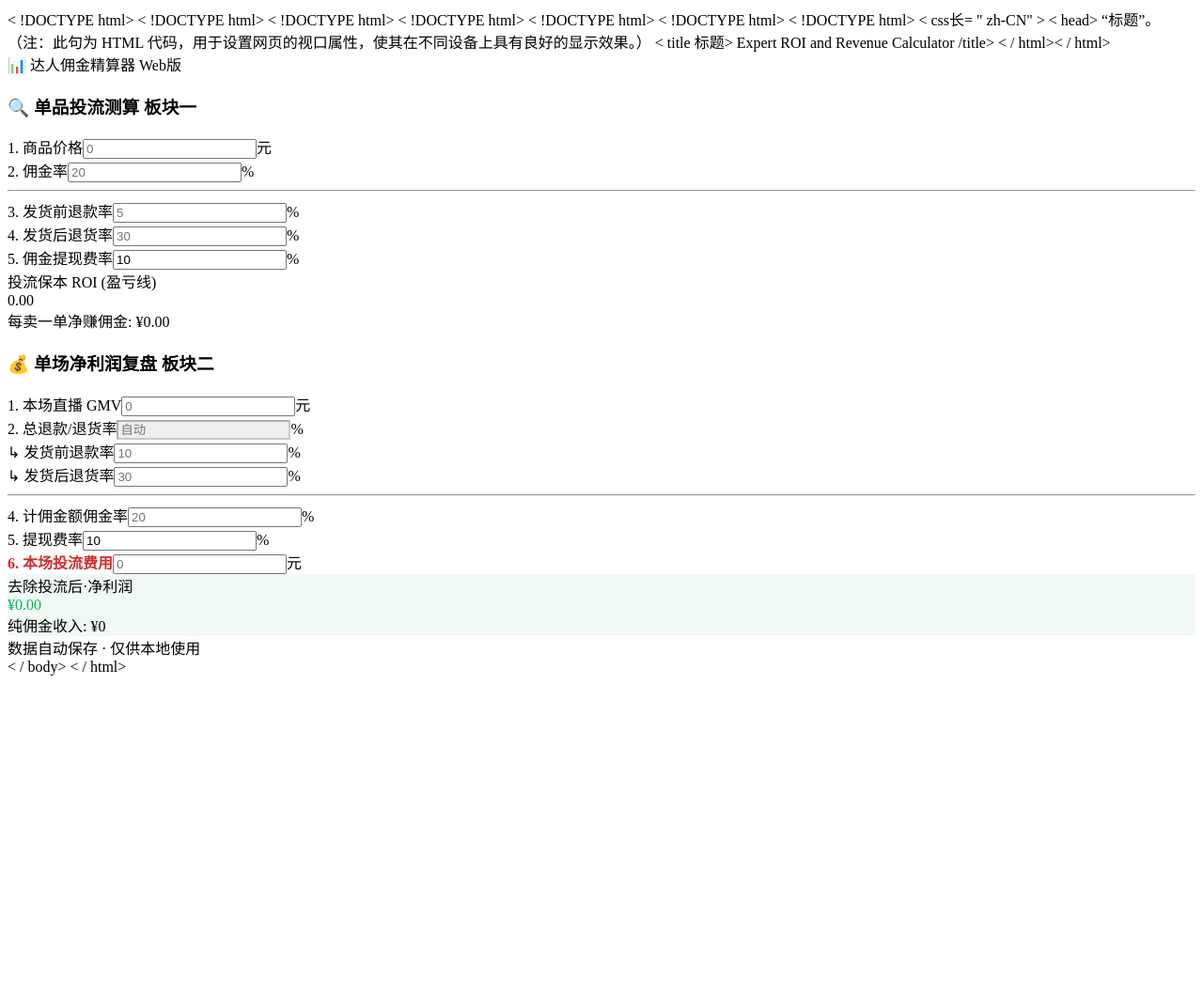
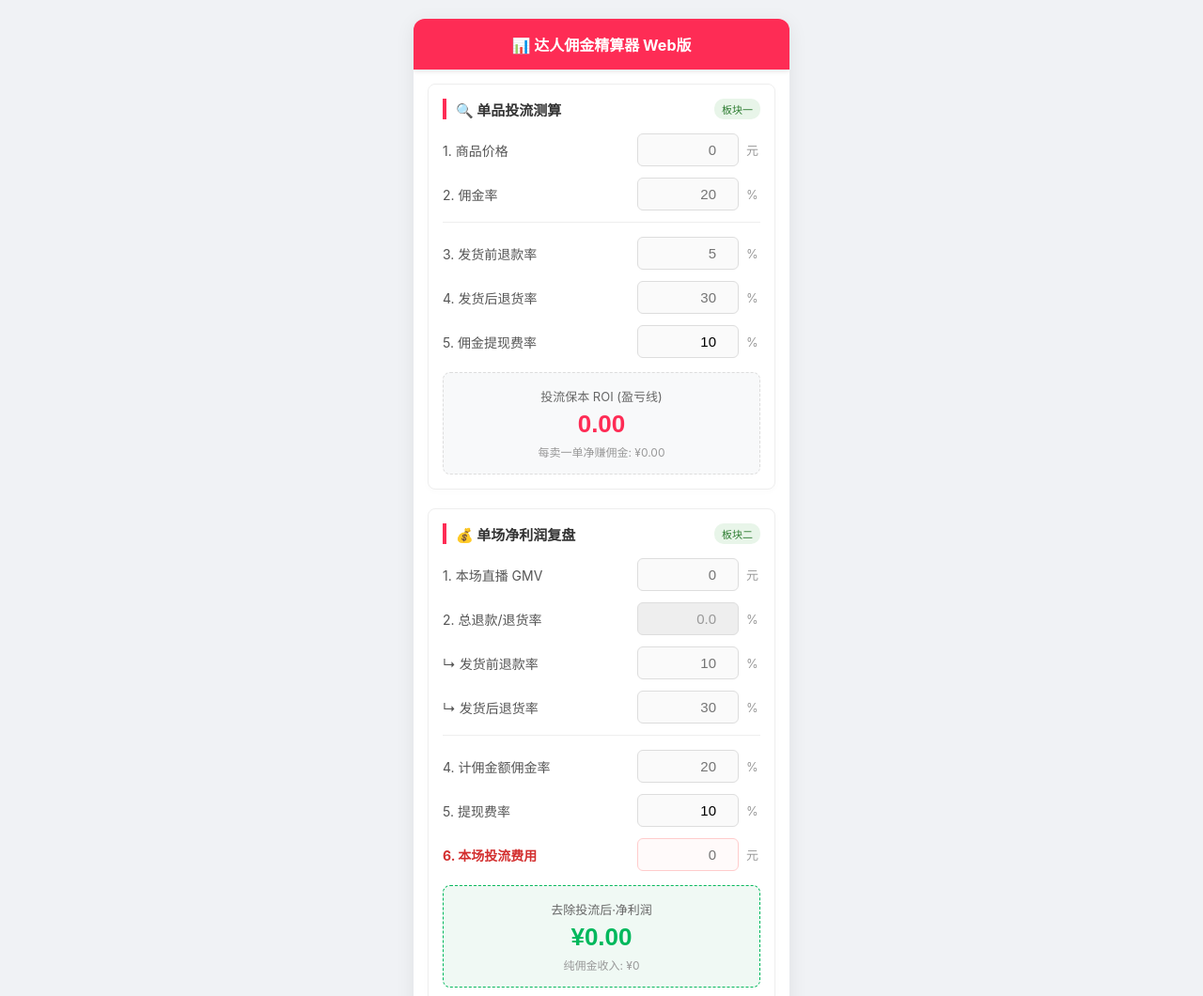
Before and after one commit to Manman-2021/roi-tool, a plain HTML site: page index.html in a window 1280 px wide. Shown: the top 1060 px of the page at 94% size. Before the commit the page ends 800 px from the top, so only its background shows below. Drawn offline with Linux system fonts and the light colour scheme.

Commit message:
Update index.html

```diff
--- a/index.html
+++ b/index.html
@@ -1,75 +1,73 @@
-<!DOCTYPE html>   < !DOCTYPE html>   < !DOCTYPE html>   < !DOCTYPE html><!DOCTYPE html>   < !DOCTYPE html>   < !DOCTYPE html>   < !DOCTYPE html>   < !DOCTYPE html>
-<html lang="zh-CN">   < css长= " zh-CN" >
-<head>   < head>   “标题”。
-    <meta charset="UTF-8">   <meta   元 charset   字符集   字符集="UTF-8"   "UTF-8">
+<!DOCTYPE html>
+<html lang="zh-CN">
+<head>
+    <meta charset="UTF-8">
     <meta name="viewport" content="width=device-width, initial-scale=1.0, maximum-scale=1.0, user-scalable=no">
+    <title>达人ROI与收入精算器</title>
 
-（注：此句为 HTML 代码，用于设置网页的视口属性，使其在不同设备上具有良好的显示效果。）
-    <title>达人ROI与收入精算器</title>< title   标题> Expert ROI and Revenue Calculator /title>
+   <link rel="icon" type="image/png" href="icon.png">
+    <link rel="apple-touch-icon" href="icon.png">
 
-    <link   链接 rel="icon"   "icon" type="image/png" href="icon.png">
-    <link   链接   链接   链接   链接 rel="apple-touch-icon"   " apple-touch-icon" href="icon.png"   "icon.png"   "icon.png"   "icon.png">
-
-          < / html>< / html><style>
+    <style>
         /* 全局样式设置 */
-        body {   身体{
-            font-family: -apple-system, BlinkMacSystemFont, 'Segoe UI', Roboto, 'Helvetica Neue', Arial, 'Microsoft YaHei', sans-serif;字体族：-apple-system, BlinkMacSystemFont, 'Segoe UI'   “Segoe UI”, Roboto, 'Helvetica Neue'   ’Helvetica Neue’, Arial   天线, 'Microsoft YaHei'   “微软YaHei”， 无衬线字体；
-            background-color   背景颜色: #f0f2f5;背景颜色：#f0f2f5
-            margin   保证金: 0;   保证金:0;
-            padding: 20px;   填充:20 px;
-            display: flex;   显示:flex;   display   显示   显示: flex;   display   显示   显示: flex;
-            justify-content: center;   justify-content: center；  居中对齐内容；
-            min-height   最小高度: 100vh;   最小高度:100 vh;
-            color: #333;   颜色:# 333;
+        body {
+            font-family: -apple-system, BlinkMacSystemFont, 'Segoe UI', Roboto, 'Helvetica Neue', Arial, 'Microsoft YaHei', sans-serif;
+            background-color: #f0f2f5;
+            margin: 0;
+            padding: 20px;
+            display: flex;
+            justify-content: center;
+            min-height: 100vh;
+            color: #333;
         }
 
         /* 模拟手机/App的主容器 */
-        .app-container {   ．容器{
-            width: 100%;   宽度:100%;
-            max-width: 400px; /* 限制最大宽度，保持App感觉 */max-width: 400px; /* Limit the maximum width to maintain the App feel */
-            background: #fff;   背景:# fff;
-            border-radius: 12px;   圆角半径：12 像素；
-            box-shadow   不必: 0 4px 20px rgba(0, 0, 0, 0.08);盒阴影：0 4 像素 20 像素 rgba(0, 0, 0, 0.08)；
-            overflow   溢出: hidden   隐藏的;   溢出:隐藏;
-            height: fit-content;   高度：内容自适应；
+        .app-container {
+            width: 100%;
+            max-width: 400px; /* 限制最大宽度，保持App感觉 */
+            background: #fff;
+            border-radius: 12px;
+            box-shadow: 0 4px 20px rgba(0, 0, 0, 0.08);
+            overflow: hidden;
+            height: fit-content;
         }
 
         /* 顶部标题栏 */
-           标题{header   头   头 {
-               背景：#fe2c5background   背景   背景: #fe2c55;
-            color   颜色: white;   颜色:白色;
-            padding   填充: 15px;   填充:15 px;
-            text-align: center   中心;   text-align:中心;
-            font-weight: bold;   粗细:大胆的;
-            font-size: 16px;   字体大小:16 px;
-            box-shadow   不必: 0 2px 5px rgba(0,0,0,0.1);盒阴影：0 2 像素 5 像素 rgba(0,0,0,0.1)；
+        header {
+            background: #fe2c55;
+            color: white;
+            padding: 15px;
+            text-align: center;
+            font-weight: bold;
+            font-size: 16px;
+            box-shadow: 0 2px 5px rgba(0,0,0,0.1);
         }
 
         /* 内容区域 */
-        .content {   ．{内容
-            padding   填充: 15px;   填充:15 px;
+        .content {
+            padding: 15px;
         }
 
         /* 板块样式 */
-        .section {   ．节{
-            background: white;   背景:白色;
+        .section {
+            background: white;
             margin-bottom: 20px;
-            padding: 15px;   填充:15 px;
+            padding: 15px;
             border-radius: 8px;
-            border: 1px solid #eee;   边框：1 像素宽的实线，颜色为 #eee；
-            box-shadow   不必: 0 2px 8px rgba(0,0,0,0.02);盒阴影：0 2 像素 8 像素 rgba(0,0,0,0.02)；
+            border: 1px solid #eee;
+            box-shadow: 0 2px 8px rgba(0,0,0,0.02);
         }
 
         /* 板块标题 */
         h3 {
-            margin   保证金   保证金: 0 0 15   < !DOCTYPE html   超文本标记语言>px 0;Margin: 0 0 15 < !  px 0;
-            font-size   字体大小: 15px;   font-size   字体大小   字体大小: 15px;  Font size: 15 pixels;
-            color   颜色: #333;   颜色:# 333;   color   颜色: #333; color   颜色: #333;
-            border-left: 4px solid #fe2c55;左边框：4 像素实线，颜色为 #fe2c55；
+            margin: 0 0 15px 0;
+            font-size: 15px;
+            color: #333;
+            border-left: 4px solid #fe2c55;
             padding-left: 10px;
-            display   显示: flex;   显示:flex;   display: flex;  display: flex;
+            display: flex;
             justify-content: space-between;
-            align-items: center   中心;
+            align-items: center;
         }
 
         .badge {
@@ -83,7 +81,7 @@
 
         /* 输入行布局 */
         .row {
-            display: flex;   显示:flex;
+            display: flex;
             justify-content: space-between;
             align-items: center;
             margin-bottom: 12px;
@@ -222,7 +220,7 @@
 
             // 1. 从 localStorage 恢复之前输入的数据
             inputs.forEach(input => {
-                const savedValue = localStorage.getItem('roi_tool_' + input.id);   底部内边距：10 像素；
+                const savedValue = localStorage.getItem('roi_tool_' + input.id);
                 if (savedValue !== null) {
                     input.value = savedValue;
                 }
@@ -235,7 +233,7 @@
             });
 
             // 初始化计算一次
-            calculateAll(   " apple-touch-icon"<div class="row"><label>2. 佣金率</label><input type="number" id="p1_rate" placeholder="20"><span class="unit">%</span></div>);
+            calculateAll();
         });
 
         // 总计算函数
@@ -266,10 +264,10 @@
             let roi = 0;
             if (finalRatio > 0) {
                 roi = 1 / finalRatio;
-            }<!DOCTYPE html>   < !DOCTYPE html>   < !DOCTYPE html>   < !DOCTYPE html>
+            }
 
-               "icon.png"// 计算每单净赚   " apple-touch-icon"
-            const    <    < / html>/ html>profitPerOrder = price * finalRatio;
+            // 计算每单净赚
+            const profitPerOrder = price * finalRatio;
 
             // 显示 ROI
             const roiEl = document.getElementById('res_roi');
@@ -324,6 +322,5 @@
             }
         }
     </script>
-</body>   < / body>
-
-</html>   < / html>
+</body>
+</html>
```
